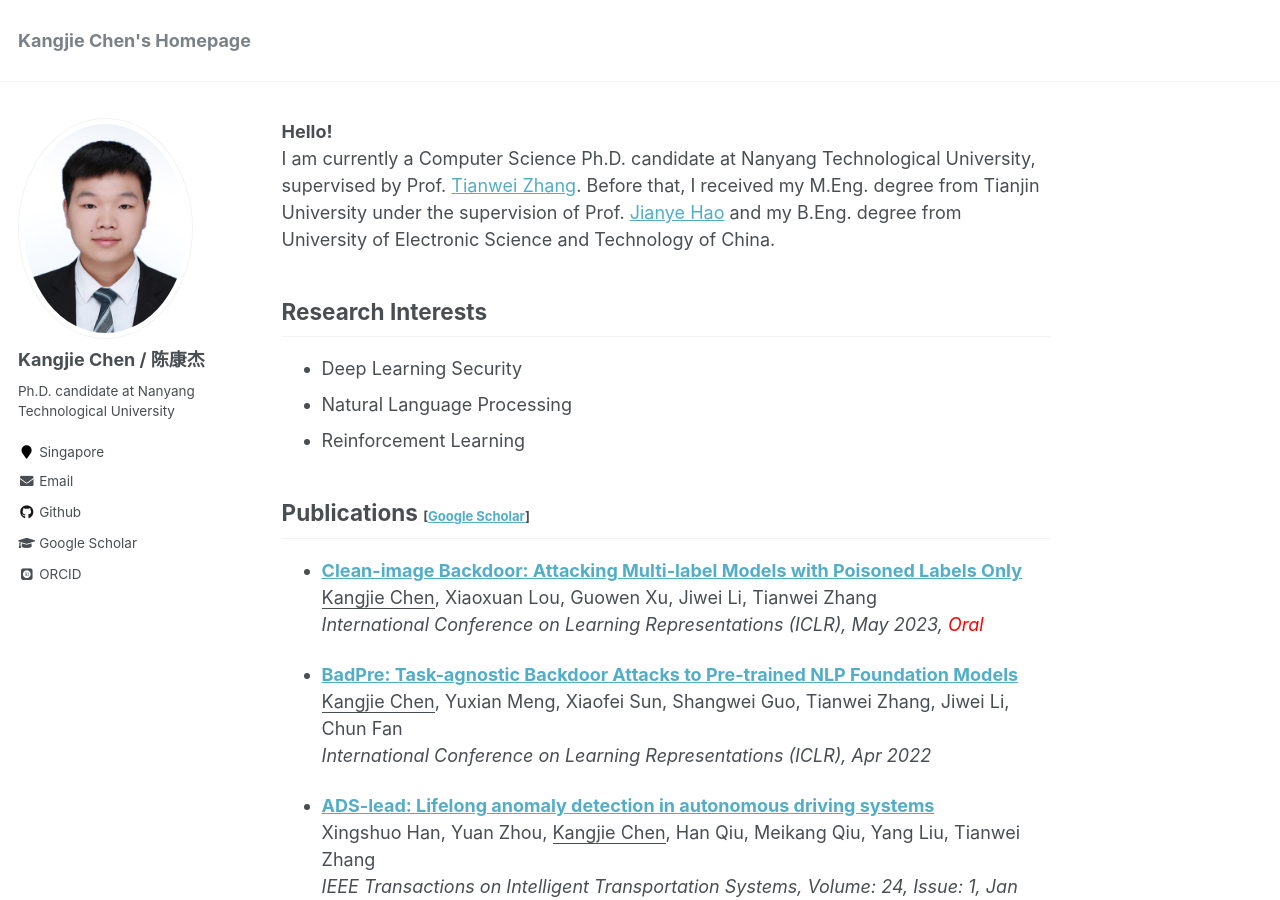
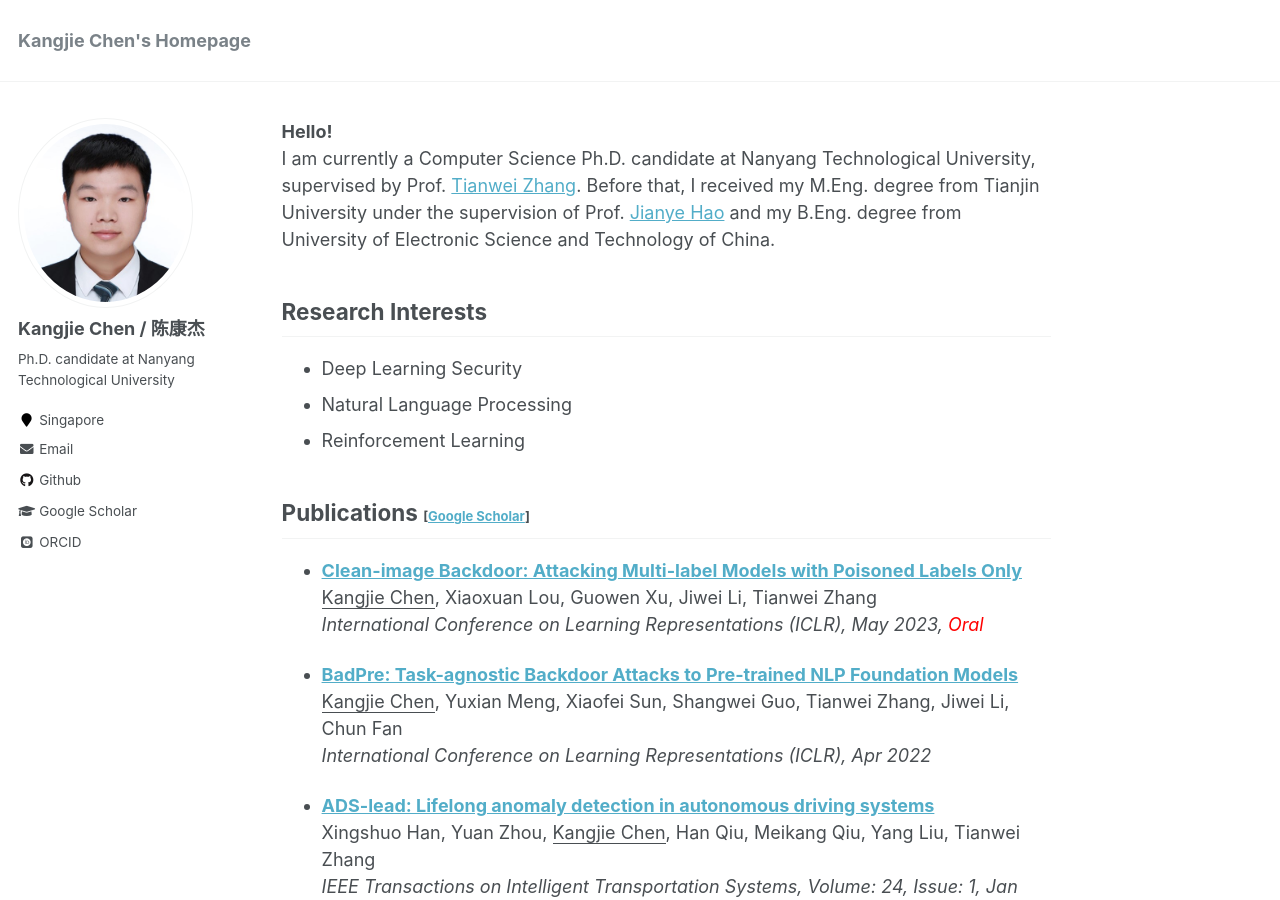
Before and after one commit to kangjie-chen/kangjie-chen.github.io, a Jekyll site: the page built from _pages/about.md, in a window 1280 px wide and 900 px high. Built offline with Jekyll 4.4.1, drawn with Linux system fonts in a browser that asks for light colours; some web fonts are replaced.

Commit message:
update photo

```diff
--- a/_config.yml
+++ b/_config.yml
@@ -81,7 +81,7 @@ analytics:
 # Site Author
 author:
   name             : "Kangjie Chen / 陈康杰"
-  avatar           : "white_400x514.jpg"
+  avatar           : "white_400x440.jpg"
   bio              : "Ph.D. candidate at Nanyang Technological University"
   location         : "Singapore"
   employer         :
```
Also changed, not shown: images/white_400x440.jpg (added).
